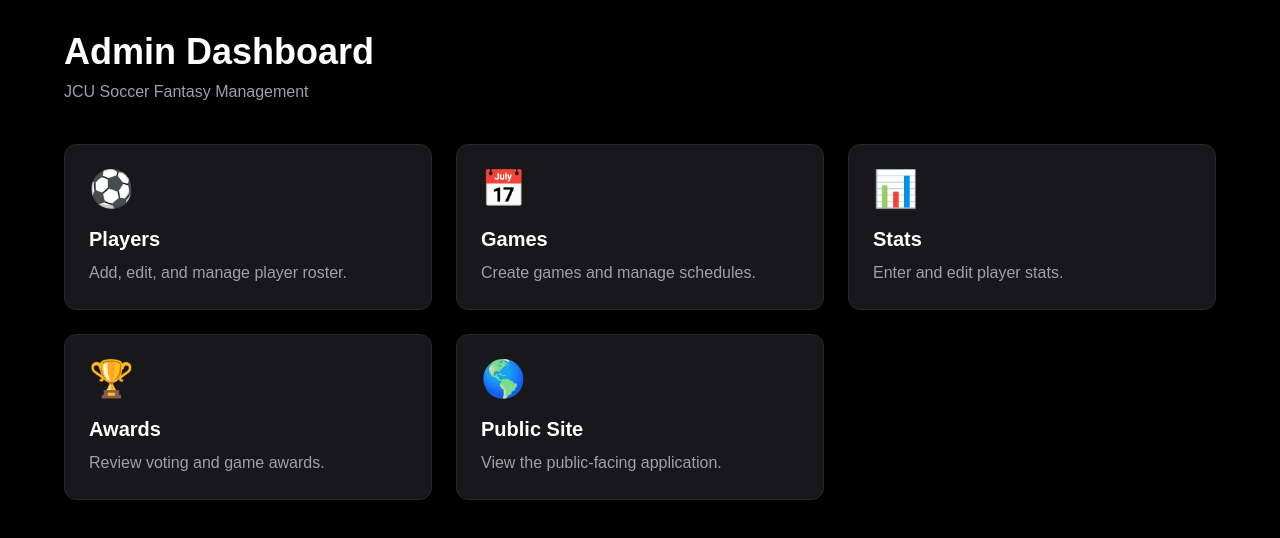
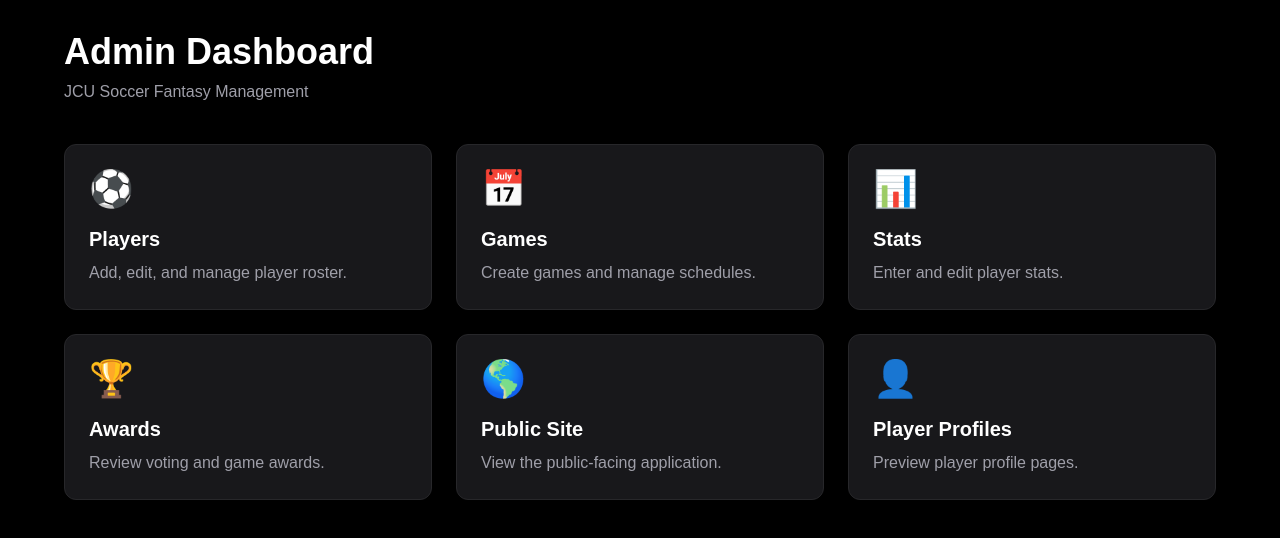
Before and after one commit to 1weihertfamily-droid/jcu-soccer-fantasy, a Next.js app: page /admin in a window 1280 px wide. Shown: the top 538 px of the page. Built offline with nearby package versions, Linux system fonts and the light colour scheme.

Commit message:
Add admin player profile preview and secure admin routes

```diff
--- a/app/admin/page.tsx
+++ b/app/admin/page.tsx
@@ -36,6 +36,14 @@ export default function AdminDashboard() {
         "View the public-facing application.",
       href: "/",
       emoji: "🌎",
+    },
+
+    {
+      title: "Player Profiles",
+      description:
+        "Preview player profile pages.",
+      href: "/admin/player-profiles",
+      emoji: "👤",
     },
   ];
 
```
